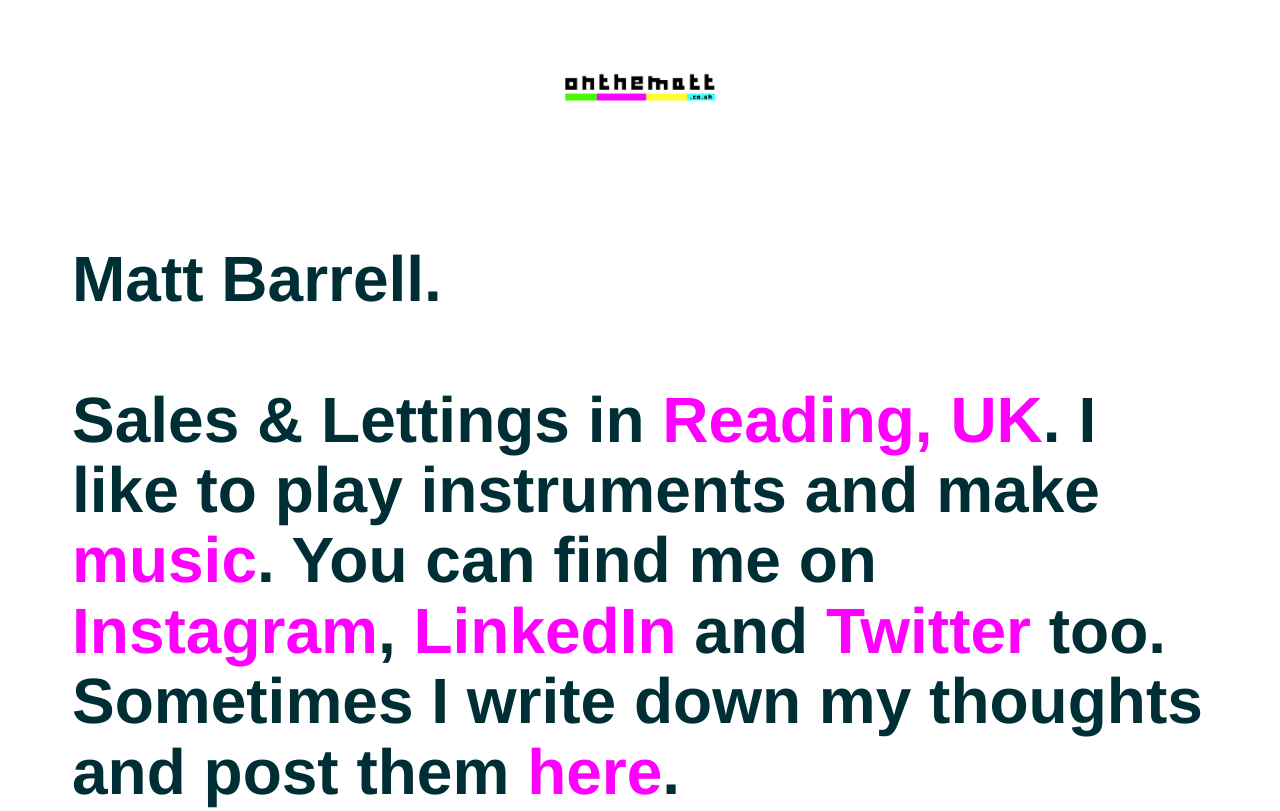
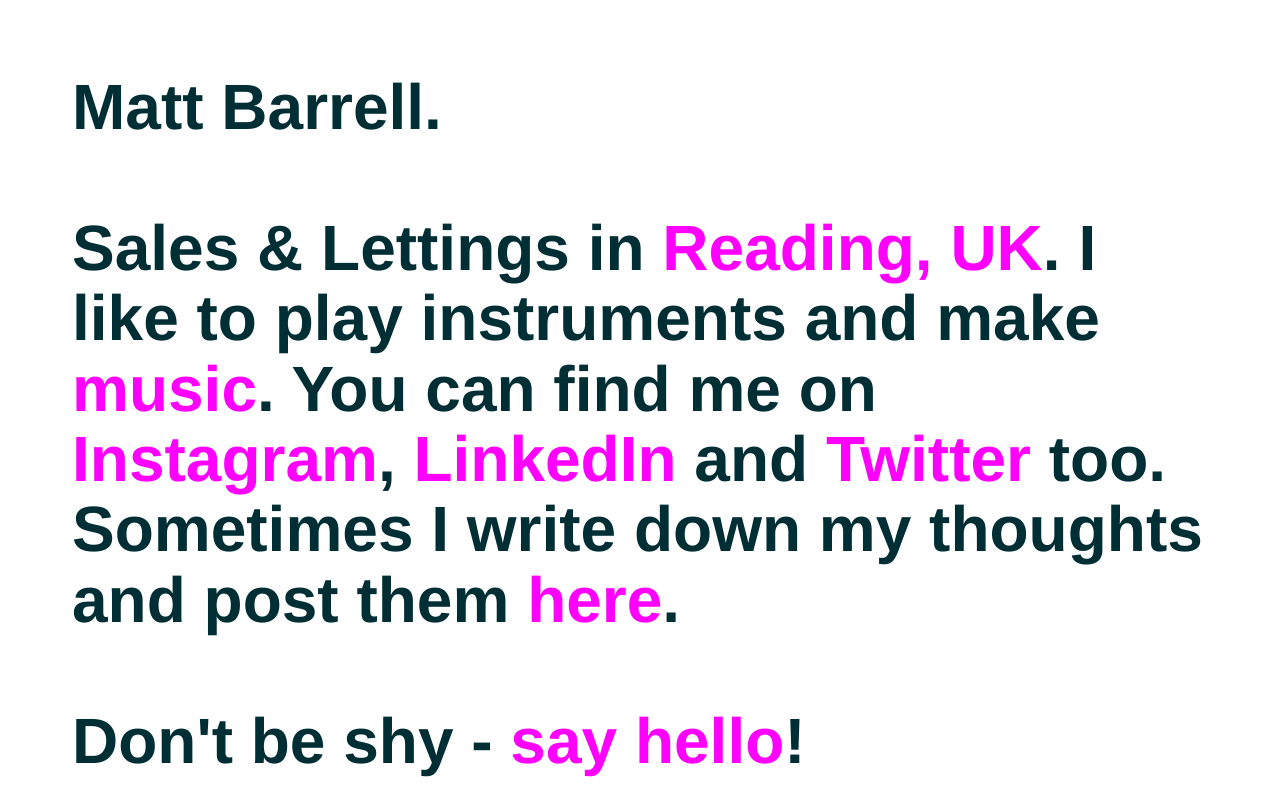
Before and after one commit to onthematt/mbarrell, a plain HTML site: page index.html in a window 1280 px wide. Shown: the top 811 px of the page. Drawn offline with Linux system fonts and the light colour scheme.

Commit message:
Launch day

```diff
--- a/index.html
+++ b/index.html
@@ -13,9 +13,6 @@
 
 
   <section>
-  <a href="https://onthematt.co.uk"><img src="onthematt.png" width="150"></a>
-
-    <br><br>
     <p>Matt Barrell.<br><br>Sales & Lettings in <a href="http://readingestateagent.com" target="_blank">Reading, UK</a>. I like to play instruments and make <a href="http://leaderofficial.co.uk" target="_blank">music</a>. You can find me on <a href="https://instagram.com/onthematt" target="_blank">Instagram</a>, <a href="https://linkedin.com/in/onthematt" target="_blank">LinkedIn</a> and <a href="https://twitter.com/onthematt" target="_blank">Twitter</a> too. Sometimes I write down my thoughts and post them <a href=blog.html>here</a>.<br><br>Don't be shy - <a href="mailto:onthematt@hotmail.co.uk">say hello</a>!<br><br>
     </p>
     <img src="headshot.png">
```
